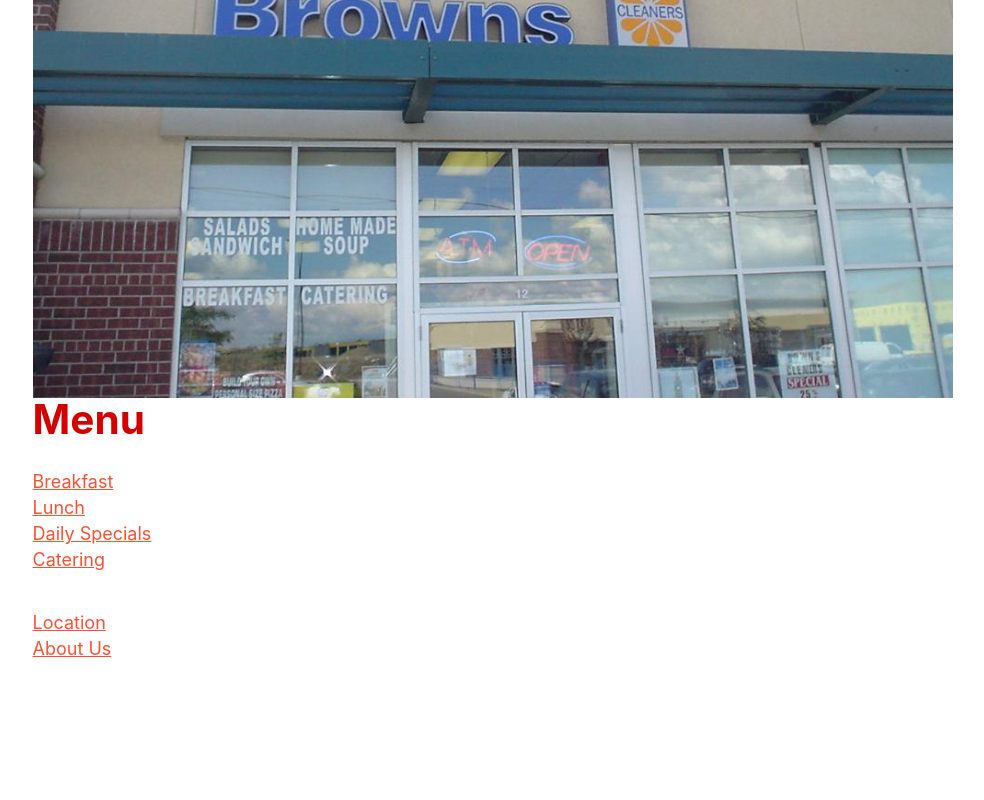
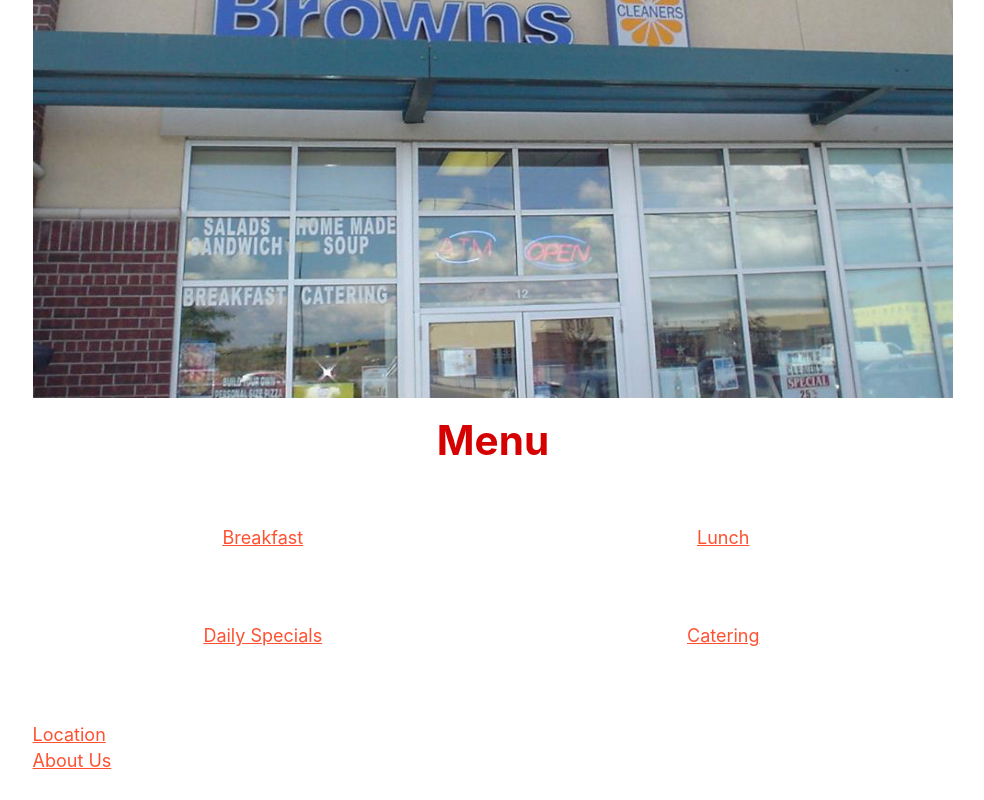
Before and after one commit to ccp92/chucks-deli, a Gatsby site: page / in a window 1280 px wide. Shown: the part 415-1215 px from the top of the page, without its empty margins (147-1131 px from the left). Before the commit the page ends 1103 px from the top, so only its background shows below. Built offline with nearby package versions, Linux system fonts and the light colour scheme; Gatsby itself is replaced by a stand-in of ours.

Commit message:
Add some css to index page

```diff
--- a/src/pages/index.tsx
+++ b/src/pages/index.tsx
@@ -8,16 +8,52 @@
 const IndexPage = () => (
   <Layout>
     <Seo title="Menu" />
-    <StaticImage src="../images/chucks.JPG" alt="Chuck's Deli & Convenience" style={{
-      maxHeight: "20%"
-    }} />
-    <h1>Menu</h1>
-    <p>
-      <Link to="/breakfast">Breakfast</Link> <br />
-      <Link to="/lunch/">Lunch</Link> <br />
-      <Link to="/daily-specials/">Daily Specials</Link> <br />
-      <Link to="/catering/">Catering</Link> <br />
-    </p>
+    <StaticImage
+      src="../images/chucks.JPG"
+      alt="Chuck's Deli & Convenience"
+      style={{
+        maxHeight: "20%",
+      }}
+    />
+    <h1 style={{ paddingTop: "0.5em", textAlign: "center" }}>Menu</h1>
+    <div style={{ display: "flex", flexWrap: "wrap" }}>
+      <div
+        style={{
+          width: "50%",
+          textAlign: "center",
+          padding: "2em 0",
+        }}
+      >
+        <Link to="/breakfast">Breakfast</Link> <br />
+      </div>
+      <div
+        style={{
+          width: "50%",
+          textAlign: "center",
+          padding: "2em 0",
+        }}
+      >
+        <Link to="/lunch/">Lunch</Link> <br />
+      </div>
+      <div
+        style={{
+          width: "50%",
+          textAlign: "center",
+          padding: "2em 0",
+        }}
+      >
+        <Link to="/daily-specials/">Daily Specials</Link> <br />
+      </div>
+      <div
+        style={{
+          width: "50%",
+          textAlign: "center",
+          padding: "2em 0",
+        }}
+      >
+        <Link to="/catering/">Catering</Link> <br />
+      </div>
+    </div>
   </Layout>
 )
 
```
